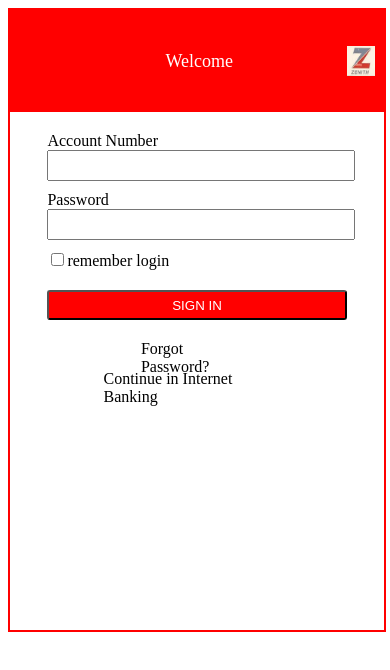
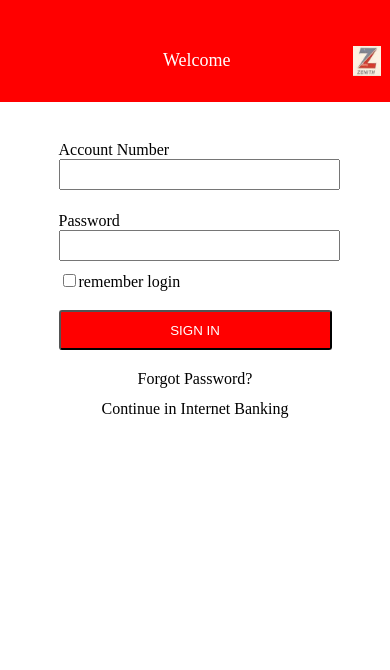
Before and after one commit to PrinceChineduStanley/Zenith-account-login, a plain HTML site: page welcome.html in a window 390 px wide. Drawn offline with Linux system fonts and the light colour scheme.

Commit message:
made changes now

```diff
--- a/welcome.css
+++ b/welcome.css
@@ -1,8 +1,17 @@
+body{
+    margin: 0;
+    padding: 0;
+    box-sizing: border-box;
+    /* max-width: 100vw; */
+    /* overflow-x: hidden; */
+
+}
+
 /* WELCOME HTML */
 .home2{
     width: 100%;
-    height: 620px;
-    border: 2px solid red;
+    height: 650px;
+    /* border: 2px solid red; */
 
 }
 .navbar2{
@@ -88,37 +97,52 @@
 }
 
 @media screen and (max-width: 576px){
+    .navbar2{
+        height: 100px;
+    }
+.home2{
+    height: 910px;
+    overflow-x: hidden;
+    overflow-y: hidden;
+
+}
 .welcometext{
     margin-left: 30px;
+    margin-top: 5%;
 }
 .zenithlogo2{
     margin-right: 10px;
+    margin-top: 5%;
 }
 .account{
     width: 80%;
-    margin-left: 10%;
+    margin-left: 15%;
+    margin-top: 10%;
 }
 #accountnumber{
-    width: 80%;
-    margin-left: 10%;
+    width: 70%;
+    margin-left: 15%;
+
 }
 .password{
-    margin-left: 10%;
+    margin-left: 15%;
+    margin-top: 3%;
 }
 #password{
-    width: 80%;
-    margin-left: 10%;
+    width: 70%;
+    margin-left: 15%;
 }
 }
 .remember{
-    margin-left: 10%;
+    margin-left: 15%;
 }
 #signin{
-    width: 80%;
-    height: 30px;
+    width: 70%;
+    height: 40px;
     background-color: red;
     border-radius: 3px;
-    margin-left: 10%;
+    margin-top: 5%;
+    margin-left: 15%;
     color: white;
 }
 .forget{
```
